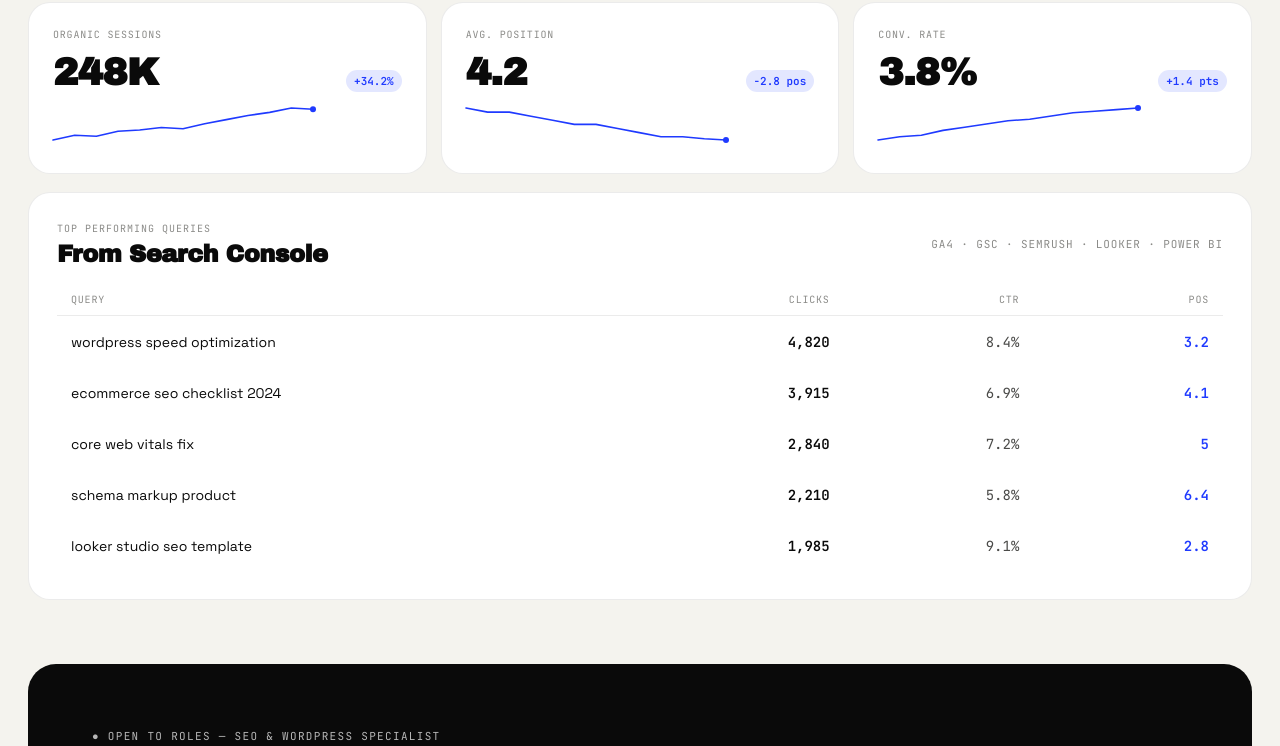
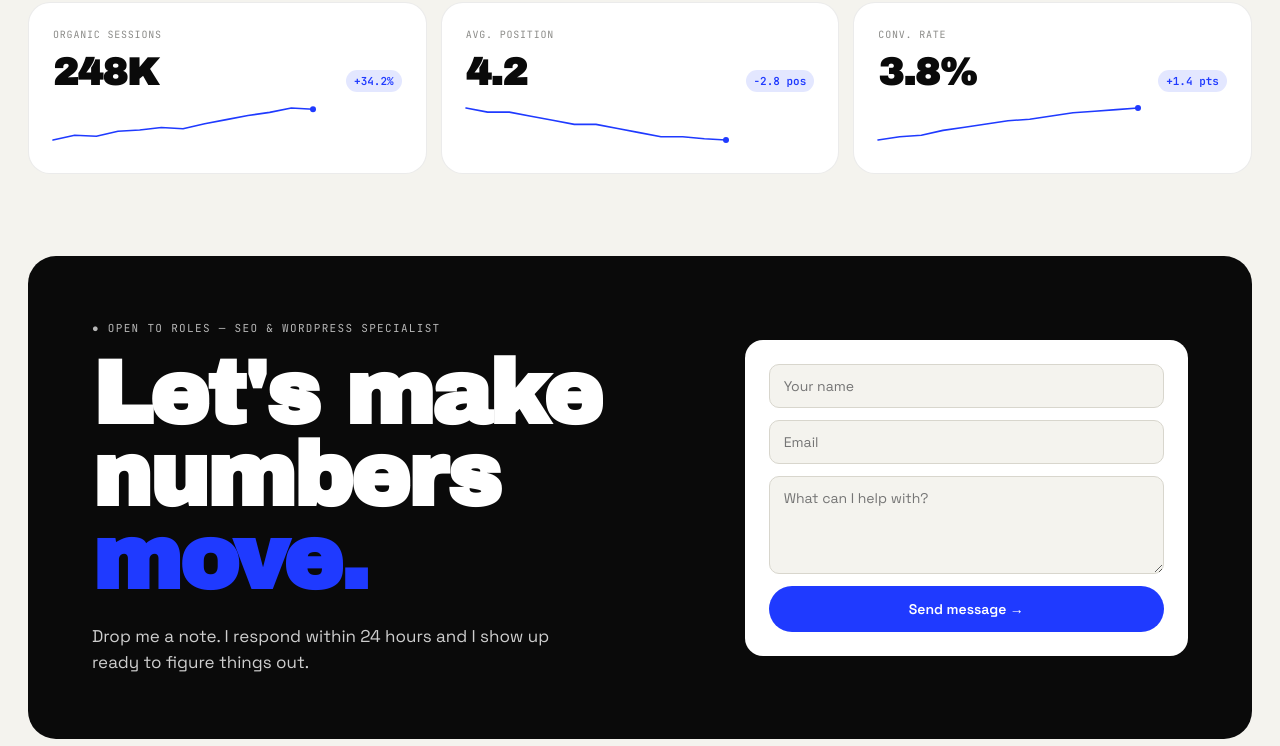
Before and after one commit to Kaitobar/portfolio, a React (Vite) app: page / in a window 1280 px wide. Shown: the part 4043-4789 px from the top of the page. Built offline with nearby package versions, Linux system fonts and the light colour scheme.

Commit message:
Remove top queries table from dashboard

```diff
--- a/src/components/DashboardLive.jsx
+++ b/src/components/DashboardLive.jsx
@@ -161,55 +161,6 @@ export const DashboardLive = () => {
           ))}
         </div>
 
-        {/* Top queries table */}
-        <div style={{
-          background: 'var(--paper)',
-          border: '1px solid rgba(0,0,0,0.08)',
-          borderRadius: 22,
-          padding: 28,
-        }}>
-          <div style={{ display: 'flex', justifyContent: 'space-between', alignItems: 'center', marginBottom: 18, flexWrap: 'wrap', gap: 12 }}>
-            <div>
-              <div className="mono" style={{ fontSize: 10, color: 'var(--ink-3)', letterSpacing: '0.1em', marginBottom: 6 }}>
-                TOP PERFORMING QUERIES
-              </div>
-              <div className="display" style={{ fontSize: 24, lineHeight: 1 }}>From Search Console</div>
-            </div>
-            <span className="mono" style={{ fontSize: 11, color: 'var(--ink-3)', letterSpacing: '0.08em' }}>
-              GA4 · GSC · SEMRUSH · LOOKER · POWER BI
-            </span>
-          </div>
-          <div style={{ display: 'grid', gap: 2 }}>
-            <div className="mono query-head" style={{
-              display: 'grid', gridTemplateColumns: '2.4fr 0.8fr 0.8fr 0.8fr',
-              fontSize: 10, color: 'var(--ink-3)', letterSpacing: '0.08em',
-              padding: '8px 14px', textTransform: 'uppercase',
-              borderBottom: '1px solid rgba(0,0,0,0.08)',
-            }}>
-              <span>Query</span>
-              <span style={{ textAlign: 'right' }}>Clicks</span>
-              <span style={{ textAlign: 'right' }}>CTR</span>
-              <span style={{ textAlign: 'right' }}>Pos</span>
-            </div>
-            {queries.map((q, i) => (
-              <div key={i} className="query-row" style={{
-                display: 'grid', gridTemplateColumns: '2.4fr 0.8fr 0.8fr 0.8fr',
-                fontSize: 14, padding: '14px',
-                borderRadius: 12,
-                transition: 'background 0.2s',
-                alignItems: 'center',
-              }}
-                onMouseEnter={e => e.currentTarget.style.background = 'var(--bg)'}
-                onMouseLeave={e => e.currentTarget.style.background = 'transparent'}
-              >
-                <span className="grotesk" style={{ color: 'var(--ink)' }}>{q.q}</span>
-                <span className="mono" style={{ textAlign: 'right', fontWeight: 600 }}>{q.clk.toLocaleString()}</span>
-                <span className="mono" style={{ textAlign: 'right', color: 'var(--ink-2)' }}>{q.ctr}%</span>
-                <span className="mono" style={{ textAlign: 'right', color: 'var(--accent)', fontWeight: 700 }}>{q.pos}</span>
-              </div>
-            ))}
-          </div>
-        </div>
       </div>
 
       <style>{`
```
